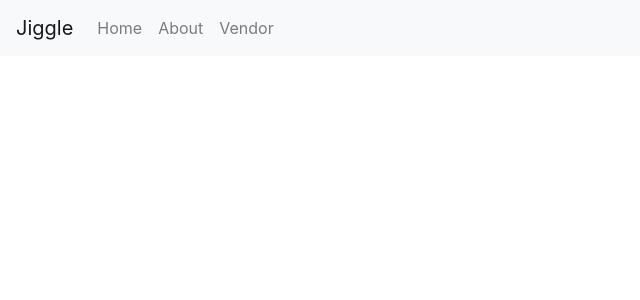
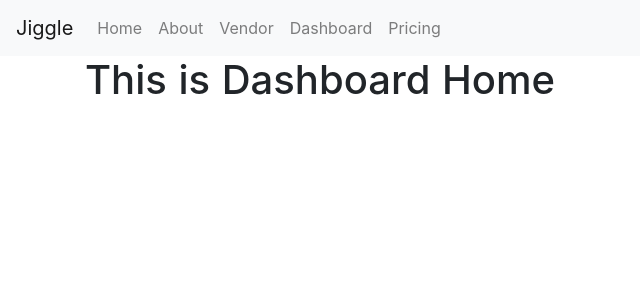
Before and after one commit to cynthiaiboro/Jiggle-Website, a Nuxt app: page /dashboard/home in a window 1280 px wide. Shown: the top 300 px of the page, without its empty margins (0-640 px from the left). Built offline with nearby package versions, Linux system fonts and the light colour scheme.

Commit message:
added sample pages

```diff
--- a/layouts/header.vue
+++ b/layouts/header.vue
@@ -24,6 +24,12 @@
           <li class="nav-item">
             <router-link class="nav-link" to="/vendor">Vendor</router-link>
           </li>
+          <li class="nav-item">
+            <router-link class="nav-link" to="/dashboard/home">Dashboard</router-link>
+          </li>
+          <li class="nav-item">
+            <router-link class="nav-link" to="/dashboard/pricing">Pricing</router-link>
+          </li>
         </ul>
       </div>
     </nav>
--- /dev/null
+++ b/pages/dashboard/home.vue
@@ -0,0 +1,12 @@
+<template>
+  <section class="container">
+    <h1>This is Dashboard Home</h1>
+  </section>
+</template>
+
+<script>
+export default {}
+</script>
+
+<style>
+</style>
--- /dev/null
+++ b/pages/dashboard/pricing.vue
@@ -0,0 +1,12 @@
+<template>
+  <section class="container">
+    <h2>Dashoboard Pricing</h2>
+  </section>
+</template>
+
+<script>
+export default {}
+</script>
+
+<style>
+</style>
```
